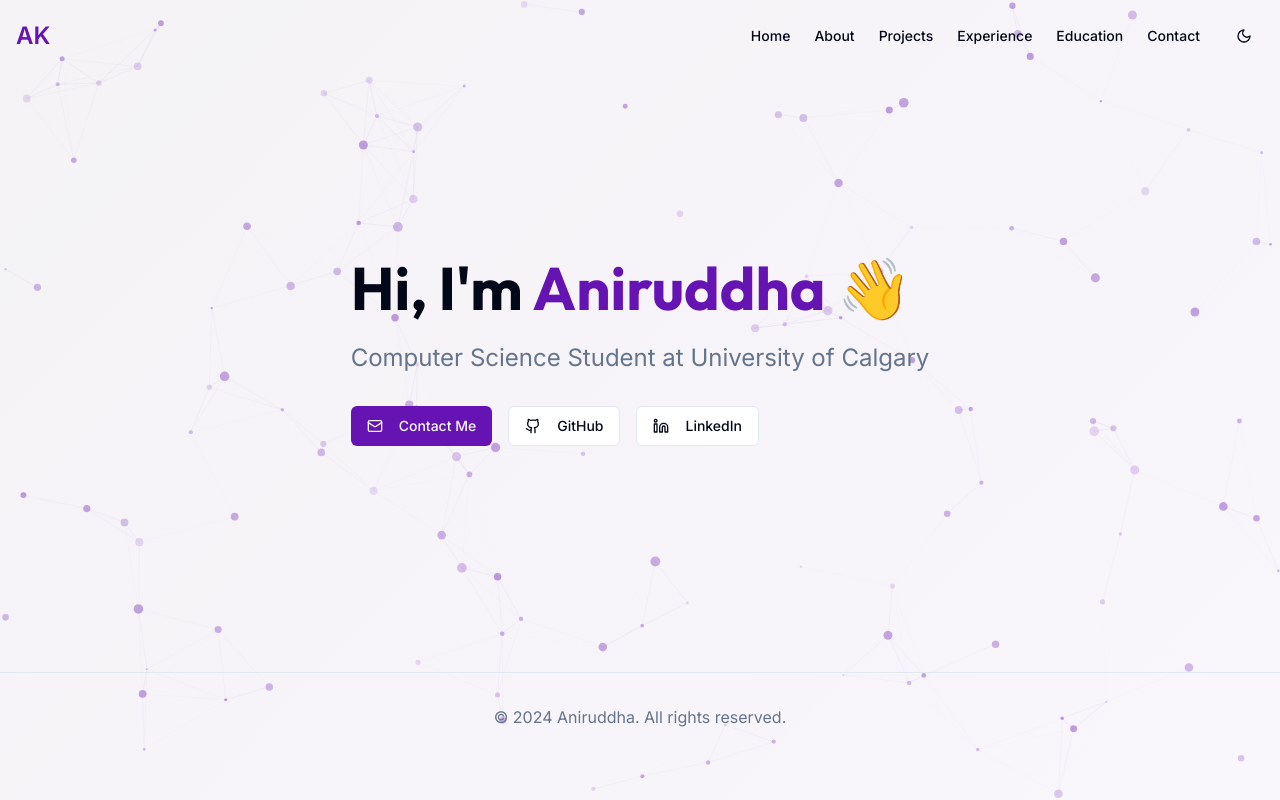
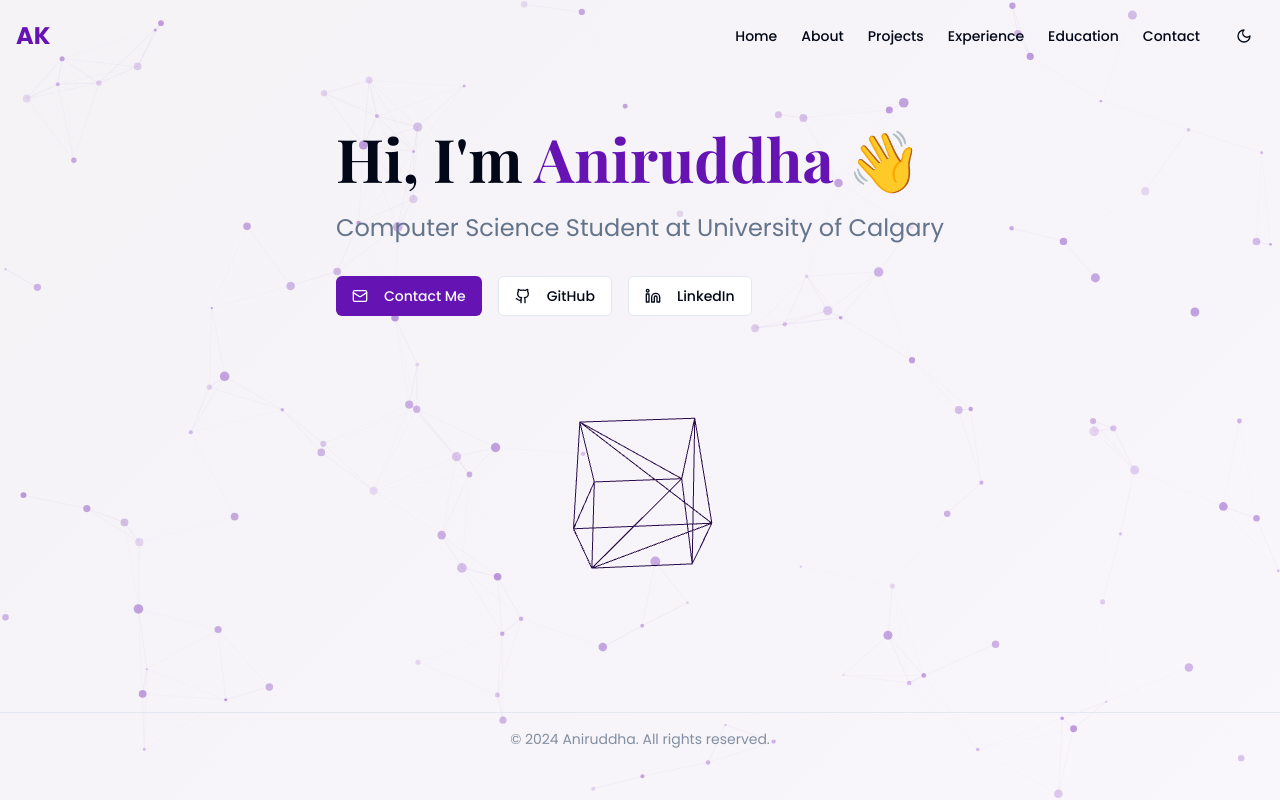
Before and after one commit to aniruddha-10/Aniruddha-Portfolio, a React (Vite) app: page / in a window 1280 px wide. Built offline with nearby package versions, Linux system fonts and the light colour scheme.

Commit message:
Enhance front page aesthetics
Add 3D element and beautify fonts on the front page.

```diff
--- a/index.html
+++ b/index.html
@@ -1,3 +1,4 @@
+
 <!DOCTYPE html>
 <html lang="en">
   <head>
@@ -7,6 +8,9 @@
     <meta name="description" content="Lovable Generated Project" />
     <meta name="author" content="Lovable" />
     <meta property="og:image" content="/og-image.png" />
+    <link rel="preconnect" href="https://fonts.googleapis.com">
+    <link rel="preconnect" href="https://fonts.gstatic.com" crossorigin>
+    <link href="https://fonts.googleapis.com/css2?family=Playfair+Display:wght@400;500;600;700&family=Poppins:wght@300;400;500;600;700&display=swap" rel="stylesheet">
   </head>
 
   <body>
--- a/package.json
+++ b/package.json
@@ -39,6 +39,8 @@
     "@radix-ui/react-toggle": "^1.1.0",
     "@radix-ui/react-toggle-group": "^1.1.0",
     "@radix-ui/react-tooltip": "^1.1.4",
+    "@react-three/drei": "^9.88.13",
+    "@react-three/fiber": "^8.15.11",
     "@tanstack/react-query": "^5.56.2",
     "class-variance-authority": "^0.7.1",
     "clsx": "^2.1.1",
@@ -58,6 +60,7 @@
     "sonner": "^1.5.0",
     "tailwind-merge": "^2.5.2",
     "tailwindcss-animate": "^1.0.7",
+    "three": "^0.157.0",
     "vaul": "^0.9.3",
     "zod": "^3.23.8"
   },
--- /dev/null
+++ b/src/components/Scene3D.tsx
@@ -0,0 +1,39 @@
+
+import React, { useRef } from 'react';
+import { Canvas, useFrame } from '@react-three/fiber';
+import { OrbitControls, Text3D, Center } from '@react-three/drei';
+import * as THREE from 'three';
+
+const RotatingCube = () => {
+  const meshRef = useRef<THREE.Mesh>(null);
+
+  useFrame((state, delta) => {
+    if (meshRef.current) {
+      meshRef.current.rotation.x += delta * 0.2;
+      meshRef.current.rotation.y += delta * 0.3;
+    }
+  });
+
+  return (
+    <mesh ref={meshRef} position={[0, 0, 0]}>
+      <boxGeometry args={[2, 2, 2]} />
+      <meshStandardMaterial color="#8e51c7" wireframe />
+    </mesh>
+  );
+};
+
+const Scene3D: React.FC = () => {
+  return (
+    <div className="h-[300px] w-full max-w-[600px] mx-auto mt-8">
+      <Canvas camera={{ position: [0, 0, 6], fov: 50 }}>
+        <ambientLight intensity={0.5} />
+        <spotLight position={[10, 10, 10]} angle={0.15} penumbra={1} />
+        <pointLight position={[-10, -10, -10]} />
+        <RotatingCube />
+        <OrbitControls enableZoom={false} />
+      </Canvas>
+    </div>
+  );
+};
+
+export default Scene3D;
--- a/src/index.css
+++ b/src/index.css
@@ -1,5 +1,4 @@
-
-@import url('https://fonts.googleapis.com/css2?family=Inter:wght@400;500;600&family=Outfit:wght@400;500;600;700&display=swap');
+@import url('https://fonts.googleapis.com/css2?family=Playfair+Display:wght@400;500;600;700&family=Poppins:wght@300;400;500;600;700&display=swap');
 
 @tailwind base;
 @tailwind components;
@@ -60,7 +59,10 @@
     @apply bg-background text-foreground;
     font-feature-settings: "rlig" 1, "calt" 1;
     overflow-x: hidden;
-    position: relative; /* Added to ensure proper positioning of the canvas */
+    position: relative;
+  }
+  h1, h2, h3, h4, h5, h6 {
+    @apply font-heading;
   }
 }
 
@@ -163,12 +165,11 @@
 .particle {
   position: absolute;
   border-radius: 50%;
-  opacity: 0.8; /* Increased opacity */
+  opacity: 0.8;
   pointer-events: none;
-  filter: blur(1px); /* Added slight blur effect */
+  filter: blur(1px);
 }
 
-/* Add a gradient background to enhance the particle effect */
 .particle-container {
   background: linear-gradient(135deg, rgba(40, 10, 60, 0.05) 0%, rgba(142, 81, 199, 0.05) 100%);
 }
--- a/src/pages/About.tsx
+++ b/src/pages/About.tsx
@@ -1,3 +1,4 @@
+
 import React from 'react';
 import Navigation from '@/components/Navigation';
 import AnimatedSection from '@/components/AnimatedSection';
@@ -11,7 +12,7 @@ const About = () => {
       <div className="flex-grow z-10 flex flex-col">
         <Navigation />
 
-        {/* About Section - Added flex classes to center content */}
+        {/* About Section */}
         <section id="about" className="flex-grow flex items-center justify-center py-16">
           <div className="max-w-7xl mx-auto px-4 w-full">
             <AnimatedSection animation="fade-in-up">
@@ -51,11 +52,12 @@ const About = () => {
         </section>
       </div>
 
-      {/* <footer className="py-2 border-t border-border/30 bg-background z-10">
+      {/* Smaller footer */}
+      <footer className="py-3 border-t border-border/30">
         <div className="max-w-7xl mx-auto px-4 text-center text-muted-foreground/60 text-xs">
           <p>© 2024 Aniruddha. All rights reserved.</p>
         </div>
-      </footer> */}
+      </footer>
     </div>
   );
 };
--- a/src/pages/Education.tsx
+++ b/src/pages/Education.tsx
@@ -1,19 +1,21 @@
 
 import React from 'react';
 import Navigation from '@/components/Navigation';
-import { Card } from '@/components/ui/card';
 import AnimatedSection from '@/components/AnimatedSection';
 import AnimatedBackground from '@/components/AnimatedBackground';
+import { Card } from '@/components/ui/card';
 
 const Education = () => {
   return (
-    <div className="min-h-screen bg-background particle-container">
+    <div className="min-h-screen flex flex-col bg-background particle-container">
       <AnimatedBackground />
+
+      <div className="flex-grow z-10 flex flex-col">
         <Navigation />
 
         {/* Education Section */}
-      <section id="education" className="pt-32 pb-16">
-        <div className="max-w-7xl mx-auto px-4">
+        <section className="flex-grow py-16 px-4">
+          <div className="max-w-7xl mx-auto">
             <AnimatedSection animation="fade-in-up">
               <h2 className="font-heading text-3xl font-bold mb-8">Education</h2>
             </AnimatedSection>
@@ -30,7 +32,7 @@ const Education = () => {
                     'Database Systems','Computer Networks',
                     'Design and Analysis of Algorithms',
                     'Operating Systems', 'Computing Machinery',
-                  'Information and Security', 'Theoritical Computer Science'].map((course) => (
+                    'Information and Security', 'Theoretical Computer Science'].map((course) => (
                       <span key={course} className="px-3 py-1 bg-muted rounded-full text-sm">
                         {course}
                       </span>
@@ -41,9 +43,10 @@ const Education = () => {
             </AnimatedSection>
           </div>
         </section>
+      </div>
 
-      {/* Minimized Footer */}
-      <footer className="py-2 border-t border-border/30">
+      {/* Smaller footer */}
+      <footer className="py-3 border-t border-border/30">
         <div className="max-w-7xl mx-auto px-4 text-center text-muted-foreground/60 text-xs">
           <p>© 2024 Aniruddha. All rights reserved.</p>
         </div>
--- a/src/pages/Home.tsx
+++ b/src/pages/Home.tsx
@@ -4,6 +4,7 @@ import Navigation from '@/components/Navigation';
 import { Button } from '@/components/ui/button';
 import AnimatedBackground from '@/components/AnimatedBackground';
 import AnimatedSection from '@/components/AnimatedSection';
+import Scene3D from '@/components/Scene3D';
 import { Link } from 'react-router-dom';
 
 const Home = () => {
@@ -39,12 +40,17 @@ const Home = () => {
               </Button>
             </div>
           </AnimatedSection>
+
+          {/* 3D Element */}
+          <AnimatedSection animation="fade-in-up" delay="delay-200">
+            <Scene3D />
+          </AnimatedSection>
         </div>
       </section>
 
       {/* Footer */}
-      <footer className="py-8 border-t">
-        <div className="max-w-7xl mx-auto px-4 text-center text-muted-foreground">
+      <footer className="py-4 border-t">
+        <div className="max-w-7xl mx-auto px-4 text-center text-muted-foreground/80 text-sm">
           <p>© 2024 Aniruddha. All rights reserved.</p>
         </div>
       </footer>
--- a/tailwind.config.ts
+++ b/tailwind.config.ts
@@ -20,8 +20,8 @@ export default {
     },
     extend: {
       fontFamily: {
-        sans: ['Inter', 'sans-serif'],
-        heading: ['Outfit', 'sans-serif'],
+        sans: ['Poppins', 'Inter', 'sans-serif'],
+        heading: ['Playfair Display', 'Outfit', 'serif'],
       },
       colors: {
         border: "hsl(var(--border))",
```
Also changed, not shown: 1 other file (tests, documents, lock files or other folders). Lines whose indentation alone changed are shown as unchanged.
